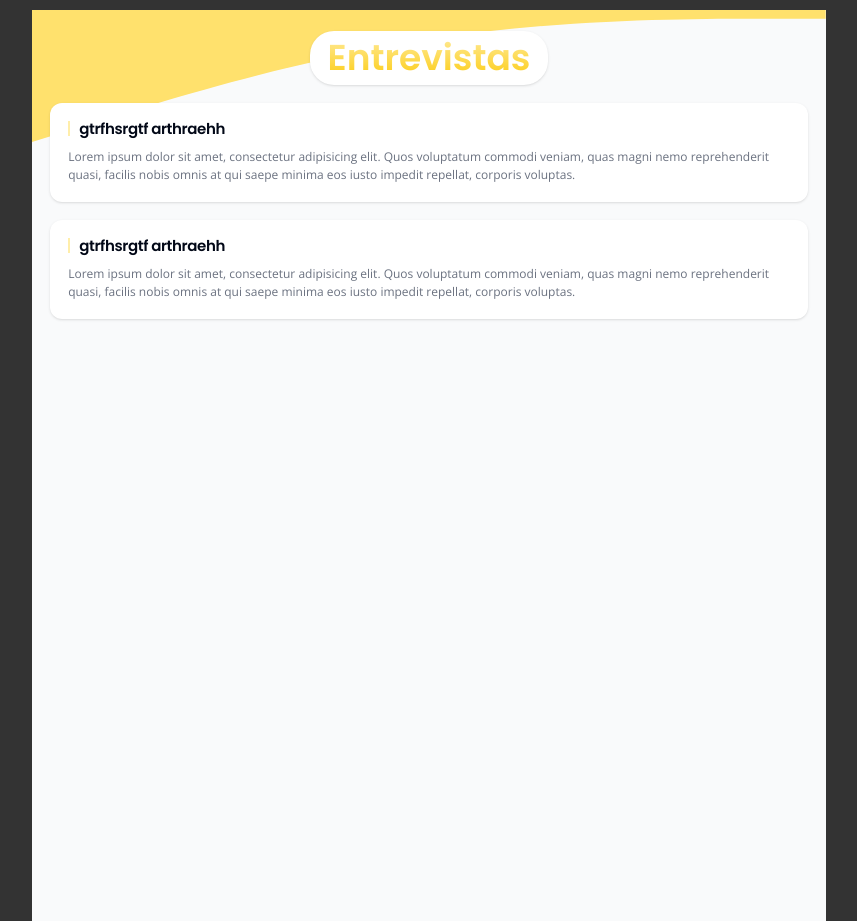
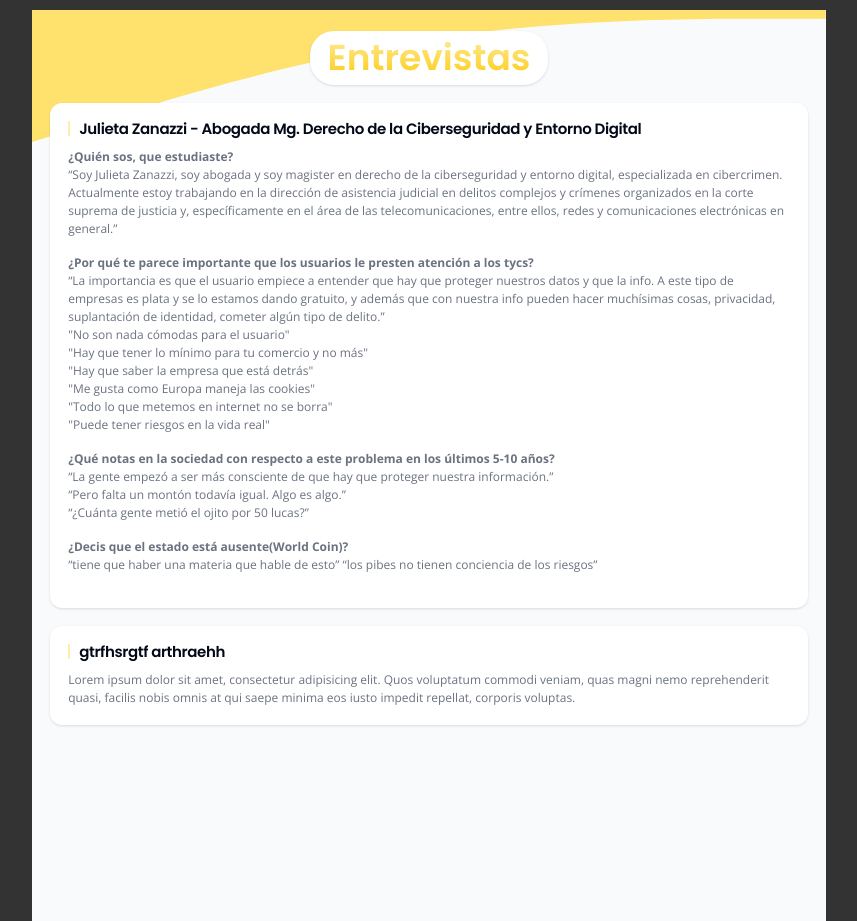
Before and after one commit to matiasalbarenque/seminario-web-pdf, a React (Vite) app: page / in a window 1280 px wide. Shown: the part 5675-6596 px from the top of the page, without its empty margins (211-1068 px from the left). Built offline with nearby package versions, Linux system fonts and the light colour scheme.

Commit message:
wip entrevistas

```diff
--- a/src/pages/PageInterviews.tsx
+++ b/src/pages/PageInterviews.tsx
@@ -12,15 +12,38 @@ export const PageInterviews = () => {
         <Card className="flex-1">
           <CardHeader className="pb-4">
             <h3 className="pl-3 border-l-2 border-primary-300 text-xl font-semibold leading-none tracking-tight">
-              gtrfhsrgtf arthraehh
+              Julieta Zanazzi - Abogada Mg. Derecho de la Ciberseguridad y Entorno Digital
             </h3>
           </CardHeader>
           <CardContent className="flex flex-col gap-2">
             <div className="flex flex-col gap-3">
               <div className="text-md font-open-sans text-gray-500">
-                Lorem ipsum dolor sit amet, consectetur adipisicing elit. Quos voluptatum commodi veniam, quas magni
-                nemo reprehenderit quasi, facilis nobis omnis at qui saepe minima eos iusto impedit repellat, corporis
-                voluptas.
+                <b>¿Quién sos, que estudiaste?</b>
+
+                <p>“Soy Julieta Zanazzi, soy abogada y soy magister en derecho de la ciberseguridad y entorno digital, especializada en cibercrimen. Actualmente estoy trabajando en la dirección de asistencia judicial en delitos complejos y crímenes organizados en la corte suprema de justicia y, específicamente en el área de las telecomunicaciones, entre ellos, redes y comunicaciones electrónicas en general.”
+                </p>
+                <b>¿Por qué te parece importante que los usuarios le presten atención a los tycs?
+                </b>
+                <p>
+                  “La importancia es que el usuario empiece a entender que hay que proteger nuestros datos y que la info. A este tipo de empresas es plata y se lo estamos dando gratuito, y además que con nuestra info pueden hacer muchísimas cosas, privacidad, suplantación de identidad, cometer algún tipo de delito.”
+                  <br/>"No son nada cómodas para el usuario"
+                  <br/>"Hay que tener lo mínimo para tu comercio y no más"
+                  <br/>"Hay que saber la empresa que está detrás"
+                  <br/>"Me gusta como Europa maneja las cookies"
+                  <br/>"Todo lo que metemos en internet no se borra"
+                  <br/>"Puede tener riesgos en la vida real"
+                </p>
+
+                <b>¿Qué notas en la sociedad con respecto a este problema en los últimos 5-10 años?</b>
+                <p>“La gente empezó a ser más consciente de que hay que proteger nuestra información.”
+                  <br/>“Pero falta un montón todavía igual. Algo es algo.”
+                  <br/>“¿Cuánta gente metió el ojito por 50 lucas?”</p>
+
+                <b>¿Decis que el estado está ausente(World Coin)?</b>
+                <p>“tiene que haber una materia que hable de esto”
+                  “los pibes no tienen conciencia de los riesgos”
+                </p>
+
               </div>
             </div>
           </CardContent>
```
